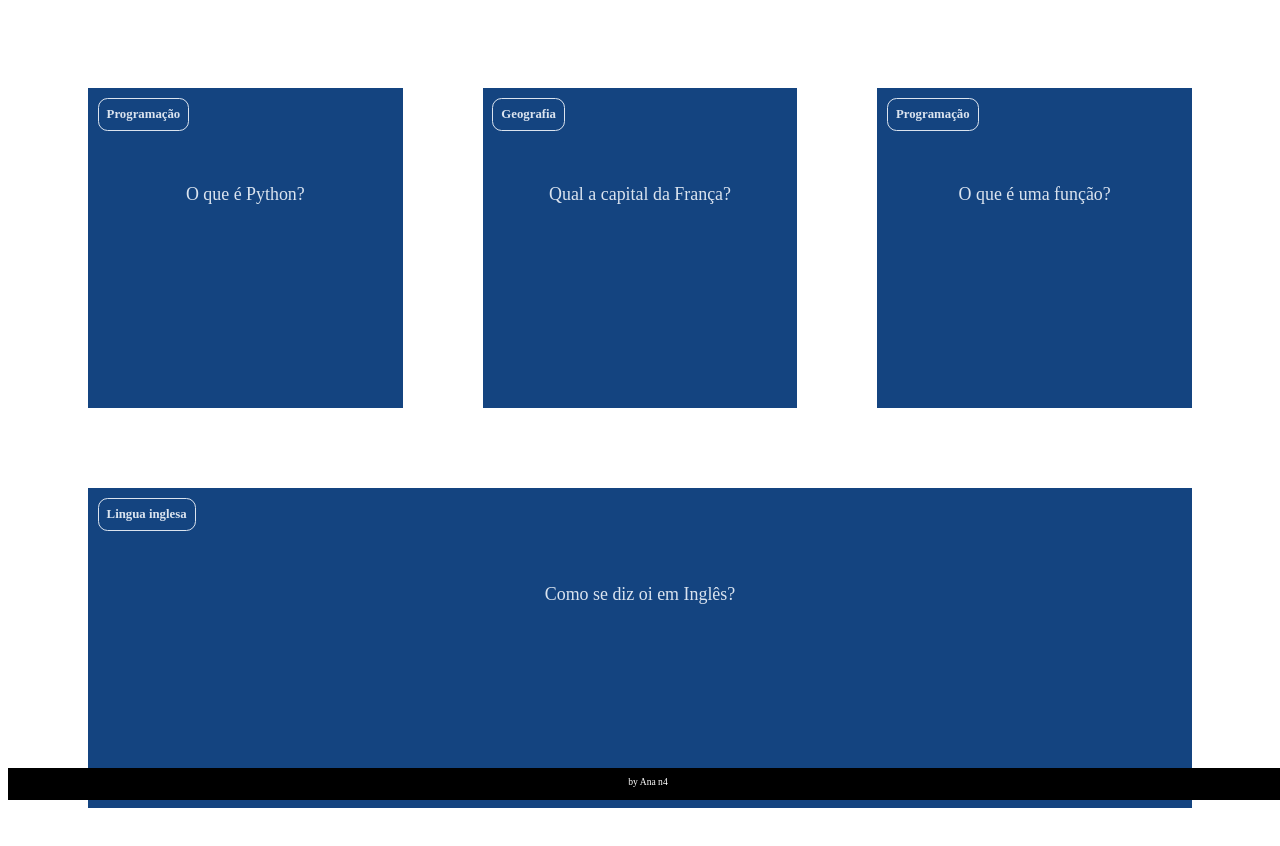
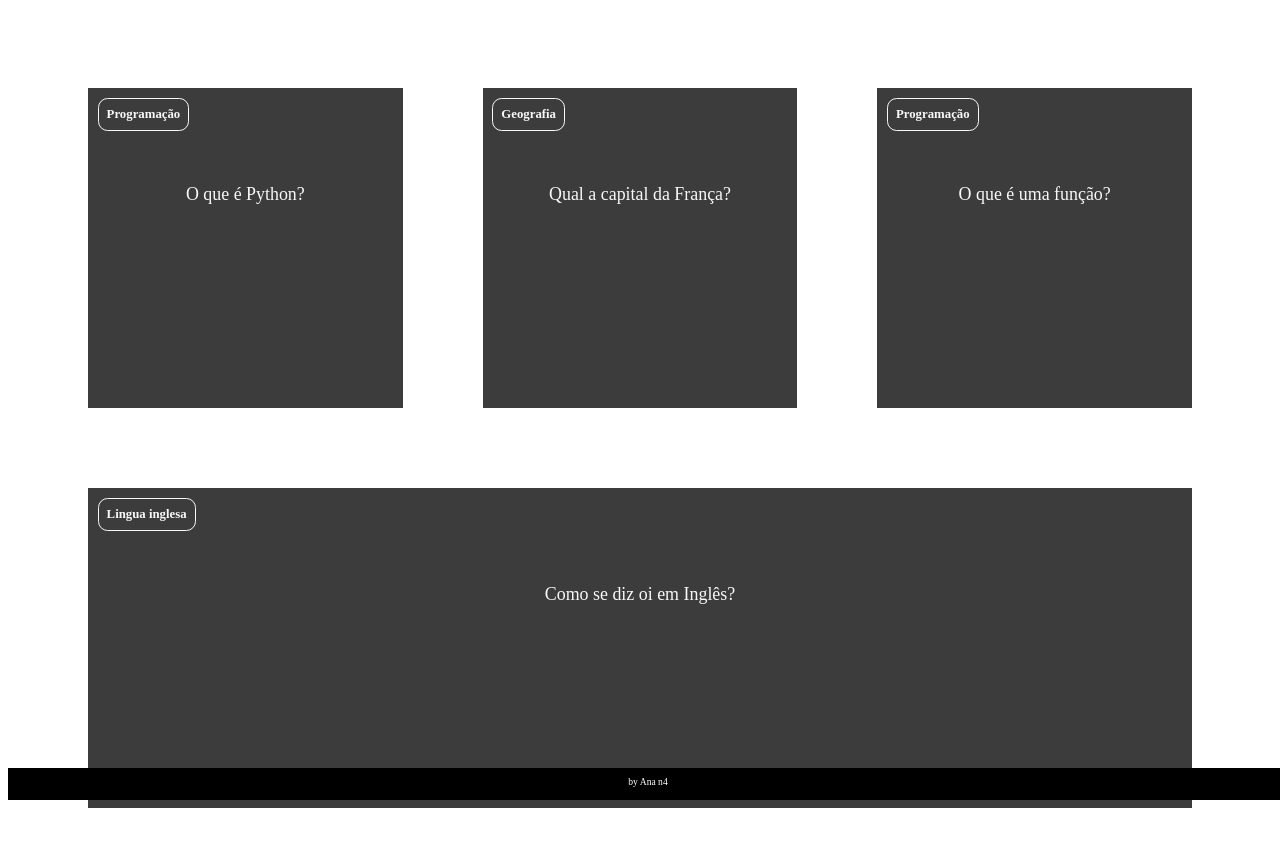
Before and after one commit to anaschonwald/teste, a plain HTML site: page index.html in a window 1280 px wide. Drawn offline with Linux system fonts and the light colour scheme.

Commit message:
Update style.css- cores neutras

```diff
--- a/style.css
+++ b/style.css
@@ -1,11 +1,12 @@
 :root {
-    --text-color: #DBE4EF;
-    --card-front-color: #144480;
-    --card-back-color: #00F4BF;
+    --background-color: #212121;
+    --text-color: #f8f8f8;
+    --card-front-color: #3c3c3c;
+    --card-back-color: #3c3c3c;
 }
 
 body {
-    background: url('img/bg-desktop.webp');
+    background-color: #212121
     font-family: Bai Jamjuree;
 }
 
@@ -77,7 +78,7 @@ body {
 
 .cartao__conteudo__resposta {
     transform: rotateY(180deg);
-    background-color: rgba(0, 244, 191, 0.2);
+    background-color: rgba(30, 31, 30, 0);
     border: 4px solid var(--card-back-color);
 }
 
```
